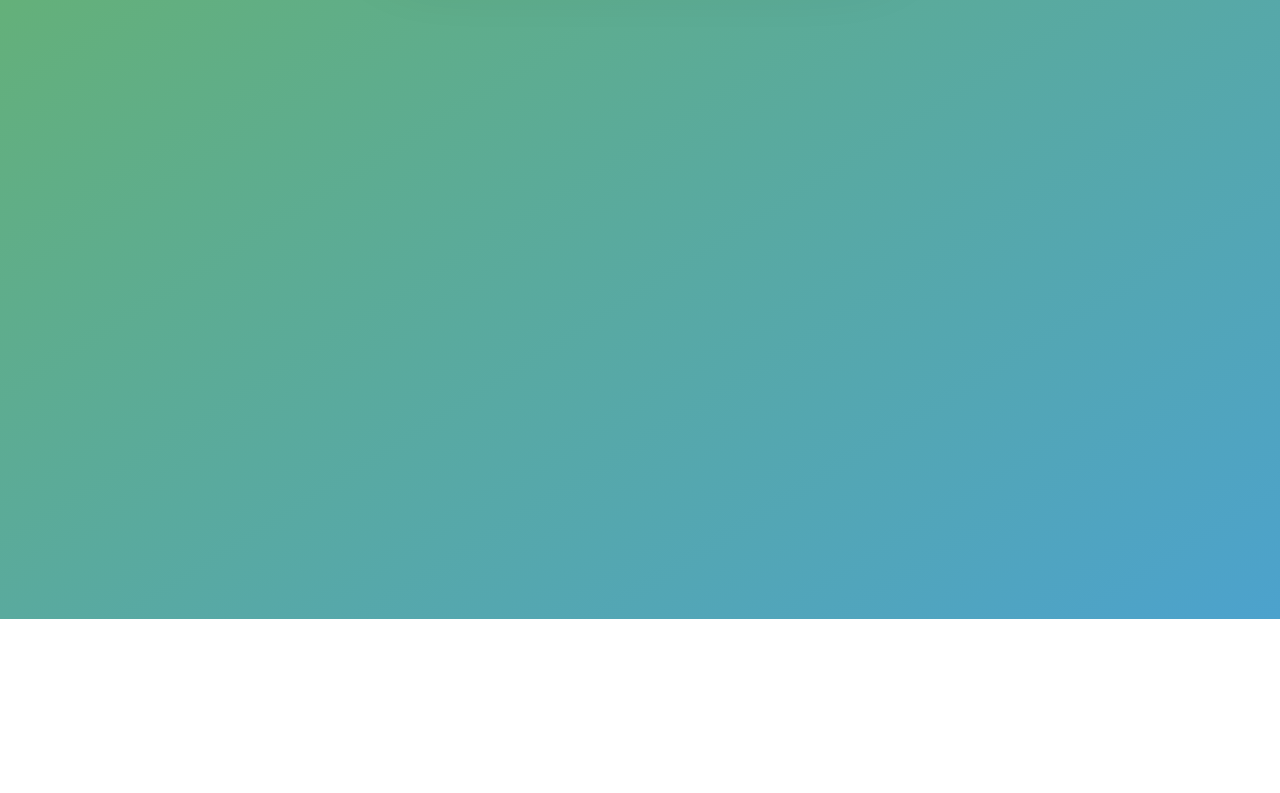
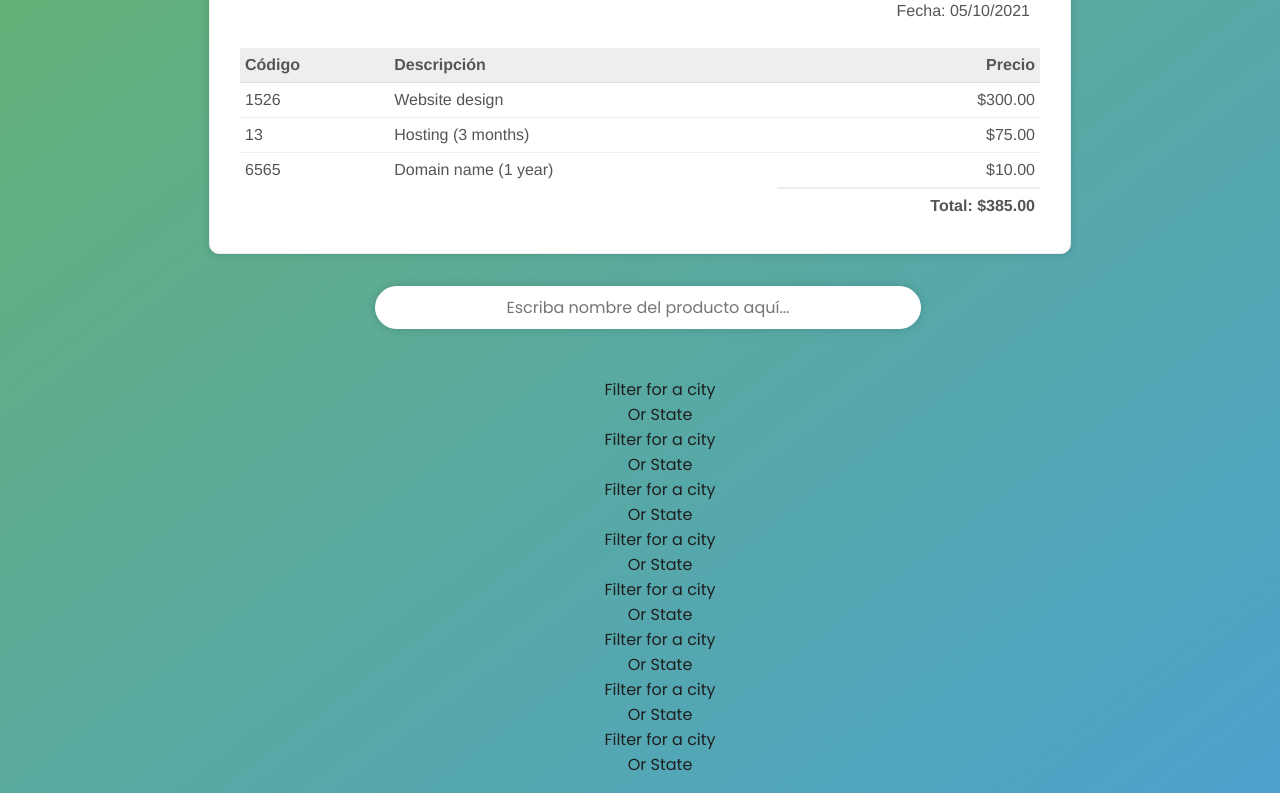
Before and after one commit to gonzalodutto/www.typeahead-luiggi.com, a plain HTML site: page index.html in a window 1280 px wide. Shown: the part 181-974 px from the top of the page. Before the commit the page ends 800 px from the top, so only its background shows below. Drawn offline with Linux system fonts and the light colour scheme; no server answers.

Commit message:
#11 Agregado de invoice section

```diff
--- a/index.html
+++ b/index.html
@@ -16,12 +16,73 @@
     />
   </head>
   <body>
+    <td class="title">
+      <img
+        src="./images/logo.png"
+        alt="Company logo"
+        style="width: 100%; max-width: 100px"
+      />
+    </td>
+    <div class="invoice-box">
+      <table>
+        <tr class="top">
+          <td colspan="3">
+            <table>
+              <tr>
+                <td></td>
+                <td class="title">
+                  <!-- <img
+                    src="./images/logo.png"
+                    alt="Company logo"
+                    style="width: 100%; max-width: 100px"
+                  /> -->
+                </td>
+
+                <td>
+                  Invoice #: 123<br />
+                  Fecha: 05/10/2021
+                </td>
+              </tr>
+            </table>
+          </td>
+        </tr>
+
+        <tr class="heading">
+          <td>Código</td>
+          <td>Descripción</td>
+          <td>Precio</td>
+        </tr>
+
+        <tr class="item">
+          <td>1526</td>
+          <td>Website design</td>
+          <td>$300.00</td>
+        </tr>
+
+        <tr class="item">
+          <td>13</td>
+          <td>Hosting (3 months)</td>
+          <td>$75.00</td>
+        </tr>
+
+        <tr class="item last">
+          <td>6565</td>
+          <td>Domain name (1 year)</td>
+          <td>$10.00</td>
+        </tr>
+
+        <tr class="total">
+          <td></td>
+          <td></td>
+          <td>Total: $385.00</td>
+        </tr>
+      </table>
+    </div>
+
+    <main class="app">
       <div class="container mt-5">
         <div class="row">
           <div class="col-md-6 m-auto">
-          <!-- <h3 class="text-center mb-3">
-            <i class="fas fa-flag-usa"></i> Productos:
-          </h3> -->
             <div class="form-group">
               <input
                 type="text"
@@ -33,13 +94,27 @@
               <ul class="suggestions">
                 <li>Filter for a city</li>
                 <li>Or State</li>
+                <li>Filter for a city</li>
+                <li>Or State</li>
+                <li>Filter for a city</li>
+                <li>Or State</li>
+                <li>Filter for a city</li>
+                <li>Or State</li>
+                <li>Filter for a city</li>
+                <li>Or State</li>
+                <li>Filter for a city</li>
+                <li>Or State</li>
+                <li>Filter for a city</li>
+                <li>Or State</li>
+                <li>Filter for a city</li>
+                <li>Or State</li>
               </ul>
             </div>
             <div id="match-list"></div>
           </div>
         </div>
       </div>
-
+    </main>
     <script src="main.js"></script>
   </body>
 </html>
--- a/main.js
+++ b/main.js
@@ -4,6 +4,10 @@ const endpoint =
   "https://spreadsheets.google.com/feeds/cells/1IHYqDTik3RRIDZH2N5v1Kq1GcIvpVvIjGrBFk9Eg9P8/15/public/full?alt=json";
 
 const productos = [];
+
+/////////////////////////////////////////////////
+// Elements
+const labelDate = document.querySelector(".date");
 
 fetch(endpoint)
   .then((res) => res.json())
@@ -20,17 +24,14 @@ function displayMatches() {
   const matchArray = findMatches(this.value, productos);
   const html = matchArray
     .map((producto) => {
+      const codigo = producto.content.$t.split(" > ")[0].padEnd(7, " ");
+      const descripcion = producto.content.$t.split(" > ")[1];
+      const precio = Intl.NumberFormat("de-DE").format(
+        Number(producto.content.$t.split(" > ")[2].replace(",", ".")).toFixed(2)
+      );
       return `
         <li>
-            <span class="name">
-              <b>${producto.content.$t.split(" > ")[0].padEnd(7, " ")}</b>
-                - ${producto.content.$t.split(" > ")[1]} -
-              <b> $ ${Intl.NumberFormat("de-DE").format(
-                Number(
-                  producto.content.$t.split(" > ")[2].replace(",", ".")
-                ).toFixed(2)
-              )}</b>
-            </span>
+            <span class="name"><b>${codigo}</b> - ${descripcion} - <b> $ ${precio}</b></span>
         </li>
       `;
     })
@@ -43,3 +44,12 @@ const suggestions = document.querySelector(".suggestions");
 
 searchInput.addEventListener("change", displayMatches);
 searchInput.addEventListener("keyup", displayMatches);
+
+// Date format
+const now = new Date();
+const day = `${now.getDate()}`.padStart(2, 0);
+const month = `${now.getMonth() + 1}`.padStart(2, 0);
+const year = now.getFullYear();
+const hour = now.getHours();
+const min = now.getMinutes();
+labelDate.textContent = `${day}/${month}/${year}`;
--- a/style.css
+++ b/style.css
@@ -1,4 +1,4 @@
-* {
+/* * {
   margin: 0;
   padding: 0;
   box-sizing: inherit;
@@ -24,13 +24,25 @@ body {
   justify-content: center;
 }
 
-li {
-  list-style-type: "";
+
+
+
+
+.container {
+  text-align: center;
 }
+
+.encabezado {
+  grid-column: 1 / span 2;
+  display: flex;
+  align-items: flex-end;
+  justify-content: space-between;
+  margin-bottom: 2rem;
+} */
 
 .form-control {
   border: none;
-  margin: 1rem;
+  margin: 2rem;
   padding: 0.5rem 2rem;
   font-size: 1rem;
   font-family: inherit;
@@ -41,9 +53,122 @@ li {
   color: inherit;
   border: 1px solid #fff;
   transition: all 0.3s;
-  box-shadow: 0 30px 80px 10px rgba(0, 0, 0, 0.2);
+  box-shadow: 0 0 10px rgba(0, 0, 0, 0.15);
 }
 
-.container {
+li {
+  list-style-type: "";
+}
+
+*:focus {
+  outline: none;
+}
+
+/* Invoice */
+
+body {
+  font-family: "Poppins", sans-serif;
   text-align: center;
+  color: rgb(31, 31, 31);
+  background: linear-gradient(to bottom right, #67b26f, #4ca2cd);
 }
+
+body h1 {
+  font-weight: 300;
+  margin-bottom: 0px;
+  padding-bottom: 0px;
+  color: #000;
+}
+
+body h3 {
+  font-weight: 300;
+  margin-top: 10px;
+  margin-bottom: 20px;
+  font-style: italic;
+  color: #555;
+}
+
+body a {
+  color: #06f;
+}
+
+.invoice-box {
+  max-width: 800px;
+  margin: auto;
+  padding: 30px;
+  border: 1px solid #eee;
+  box-shadow: 0 0 10px rgba(0, 0, 0, 0.15);
+  border-radius: 10px;
+  font-size: 16px;
+  line-height: 24px;
+  font-family: "Helvetica Neue", "Helvetica", Helvetica, Arial, sans-serif;
+  color: #555;
+  background: #fff;
+}
+
+.invoice-box table {
+  width: 100%;
+  line-height: inherit;
+  text-align: left;
+  border-collapse: collapse;
+}
+
+.invoice-box table td {
+  padding: 5px;
+  vertical-align: top;
+}
+
+.invoice-box table tr td:nth-child(3) {
+  text-align: right;
+}
+
+.invoice-box table tr.top table td {
+  padding-bottom: 20px;
+}
+
+.invoice-box table tr.top table td.title {
+  font-size: 45px;
+  line-height: 45px;
+  color: #333;
+}
+
+.invoice-box table tr.information table td {
+  padding-bottom: 40px;
+}
+
+.invoice-box table tr.heading td {
+  background: #eee;
+  border-bottom: 1px solid #ddd;
+  font-weight: bold;
+}
+
+.invoice-box table tr.details td {
+  padding-bottom: 20px;
+}
+
+.invoice-box table tr.item td {
+  border-bottom: 1px solid #eee;
+}
+
+.invoice-box table tr.item.last td {
+  border-bottom: none;
+}
+
+.invoice-box table tr.total td:nth-child(3) {
+  border-top: 2px solid #eee;
+  font-weight: bold;
+}
+
+@media only screen and (max-width: 600px) {
+  .invoice-box table tr.top table td {
+    width: 100%;
+    display: block;
+    text-align: center;
+  }
+
+  .invoice-box table tr.information table td {
+    width: 100%;
+    display: block;
+    text-align: center;
+  }
+}
```
Also changed, not shown: images/logo.png (added). Lines whose indentation alone changed are shown as unchanged.
